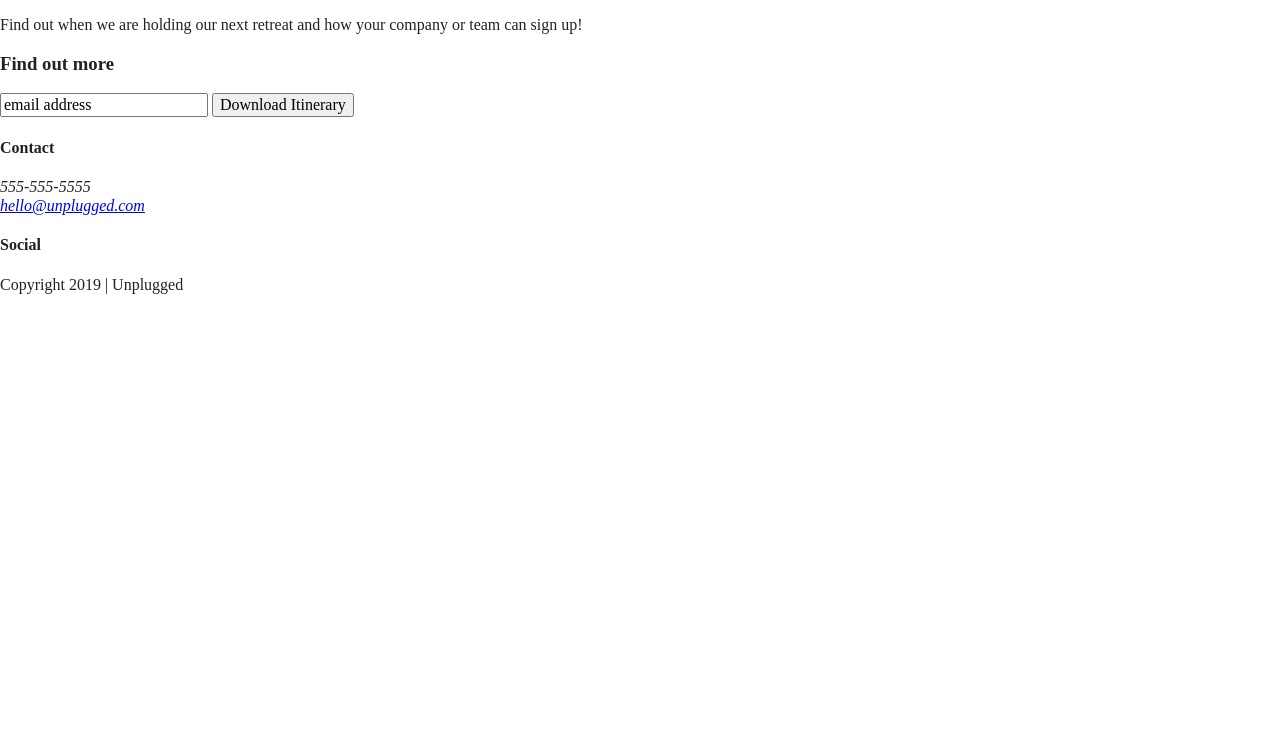
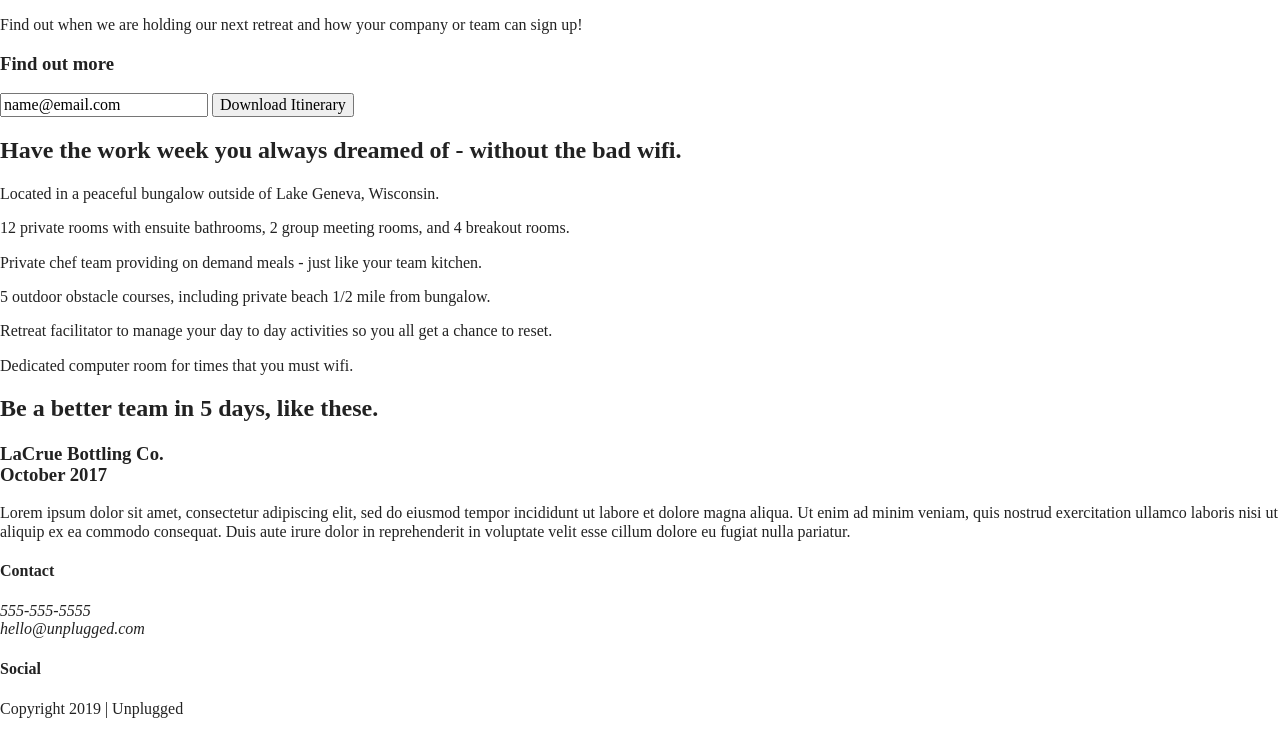
Before and after one commit to olee-dev/206-unplugged, a website built with Parcel: page index.html in a window 1280 px wide. Shown: the part 281-1015 px from the top of the page. Before the commit the page ends 800 px from the top, so only its background shows below. Built offline with nearby package versions, Linux system fonts and the light colour scheme.

Commit message:
Finished building out the remaining homepage content

```diff
--- a/index.html
+++ b/index.html
@@ -30,85 +30,149 @@
       <figure>
         <a href="#"><img src="img/unpluggedlogo.png" alt="unplugged logo"></a>
       </figure>
-
       <div class="header-divider"></div>
-
       <nav>
         <ul>
           <li><a href="faq/index.html" target="_blank">FAQ</a></li>
           <li><a href="about/index.html" target="_blank">About</a></li>
         </ul>
       </nav>
-
     </div>
-
   </header>
 
   <main>
 
     <section class="hero-area">
-
       <div class="content-wrapper">
         <h1>Retreat from the desk, return refreshed.</h1>
       </div>
-
     </section>
 
     <aside>
-
       <div class="content-wrapper">
-
         <div class="form-description">
           <h3>Want to join the next retreat?</h3>
-          <p>Find out when we are holding our next retreat
-            and how your company or team can sign up!</p>
+          <p>
+            Find out when we are holding our next retreat and how your company or team can sign up!
+          </p>
         </div>
-
         <div class="form">
           <h3>Find out more</h3>
-          <input type="text" name="name" value="email address">
+          <input type="text" name="name" value="name@email.com">
           <input type="button" value="Download Itinerary">
         </div>
+      </div>
+    </aside>
 
-      </div> <!-- aside content wrapper ends -->
+    <section class="features">
+      <div class="content-wrapper">
+        <h2>Have the work week you always dreamed of - without the bad wifi.</h2>
+        <div class="features-items">
+          <article>
+            <p class="fontawesome-icon"></p>
+            <p class="features-item-description">Located in a peaceful bungalow
+              outside of Lake Geneva, Wisconsin.</p>
+          </article>
+          <article>
+            <p class="fontawesome-icon"></p>
+            <p class="features-item-description">12 private rooms with ensuite
+              bathrooms, 2 group meeting rooms, and 4 breakout rooms.</p>
+          </article>
+          <article>
+            <p class="fontawesome-icon"></p>
+            <p class="features-item-description">Private chef team providing on
+              demand meals - just like your team kitchen.</p>
+          </article>
+          <article>
+            <p class="fontawesome-icon"></p>
+            <p class="features-item-description">5 outdoor obstacle courses,
+              including private beach 1/2 mile from bungalow.</p>
+          </article>
+          <article>
+            <p class="fontawesome-icon"></p>
+            <p class="features-item-description">Retreat facilitator to manage
+              your day to day activities so you all get a chance to reset.</p>
+          </article>
+          <article>
+            <p class="fontawesome-icon"></p>
+            <p class="features-item-description">Dedicated computer room for
+              times that you must wifi.</p>
+          </article>
+        </div>
+      </div>
+    </section>
 
-    </aside>
+    <section class="reviews">
+      <div class="content-wrapper">
+        <h2>Be a better team in 5 days, like these.</h2>
+        <article>
+          <div>
+            <h3>LaCrue Bottling Co.<br>
+              October 2017
+            </h3>
+            <p>
+              Lorem ipsum dolor sit amet, consectetur adipiscing elit, sed do eiusmod tempor incididunt ut labore et
+              dolore magna aliqua. Ut enim ad minim veniam, quis nostrud exercitation ullamco laboris nisi ut aliquip
+              ex ea commodo consequat. Duis aute irure dolor in reprehenderit in voluptate velit esse cillum dolore eu
+              fugiat nulla pariatur.
+            </p>
+          </div>
+        </article>
+      </div>
+    </section>
 
   </main> <!-- main wrapper -->
 
   <footer>
-
     <div class="content-wrapper">
-
       <div class="footer-content">
-
         <div class="contact">
           <h4>Contact</h4>
           <address>
-            555-555-5555<br>
-            <a href="mailto:hello@unplugged.com">hello@unplugged.com</a>
+            <p>555-555-5555<br>
+              hello@unplugged.com
+            </p>
           </address>
         </div>
         <div class="social">
           <h4>Social</h4>
           <div class="social-icons">
-            <p><a href="https://www.facebook.com/yoursite" target="_blank"></a></p>
-            <p><a href="https://www.twitter.com/yoursite" target="_blank"></a></p>
-            <p><a href="https://www.instagram.com/yoursite" target="_blank"></a></p>
+            <p><a href="https://www.facebook.com/Skillcrush" target="_blank"></a></p>
+            <p><a href="https://www.twitter.com/Skillcrush" target="_blank"></a></p>
+            <p><a href="https://www.instagram.com/Skillcrush" target="_blank"></a></p>
             <!-- other social links here -->
           </div>
         </div>
-
       </div> <!-- footer content ends -->
-
     </div> <!-- footer content-wrapper ends -->
 
     <div class="copyright">
       <p>Copyright 2019 | Unplugged</p>
     </div>
-
   </footer>
 
+  <script src="js/vendor/modernizr-3.6.0.min.js"></script>
+  <script src="https://code.jquery.com/jquery-3.3.1.min.js" integrity="sha256-FgpCb/KJQlLNfOu91ta32o/NMZxltwRo8QtmkMRdAu8="
+    crossorigin="anonymous"></script>
+  <script>
+    window.jQuery || document.write('<script src="js/vendor/jquery-3.3.1.min.js"><\/script>')
+
+  </script>
+  <script src="js/plugins.js"></script>
+  <script src="js/main.js"></script>
+
+  <!-- Google Analytics: change UA-XXXXX-Y to be your site's ID. -->
+  <script>
+    window.ga = function () {
+      ga.q.push(arguments)
+    };
+    ga.q = [];
+    ga.l = +new Date;
+    ga('create', 'UA-XXXXX-Y', 'auto');
+    ga('send', 'pageview')
+
+  </script>
+  <script src="https://www.google-analytics.com/analytics.js" async defer></script>
 </body>
 
 </html>
```
